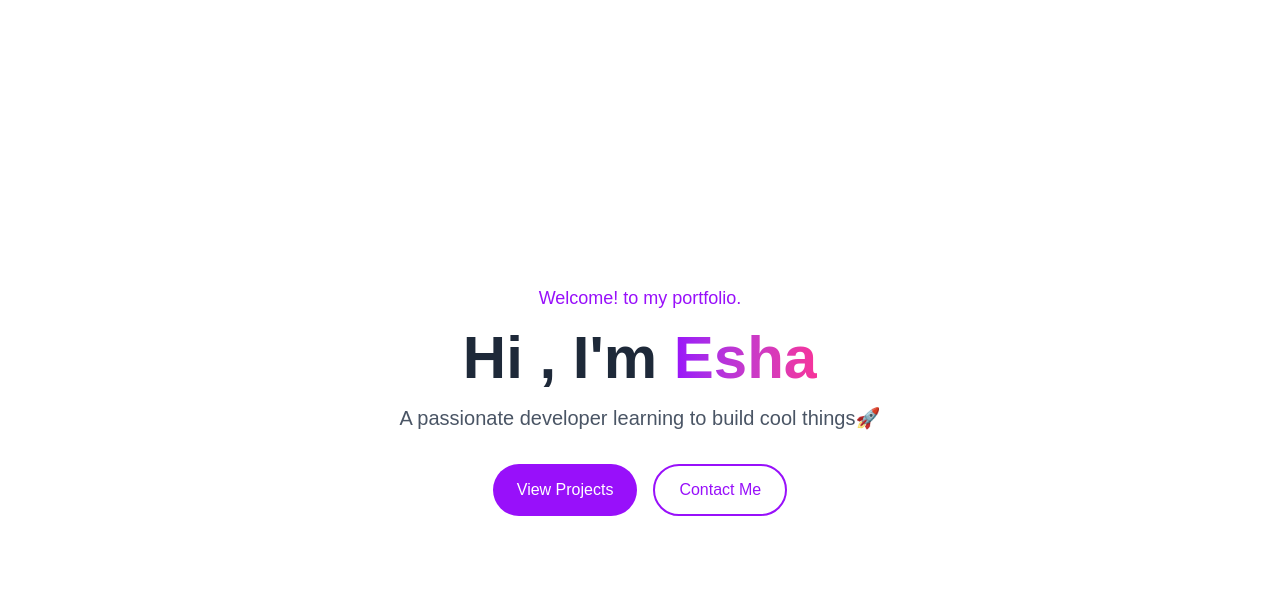
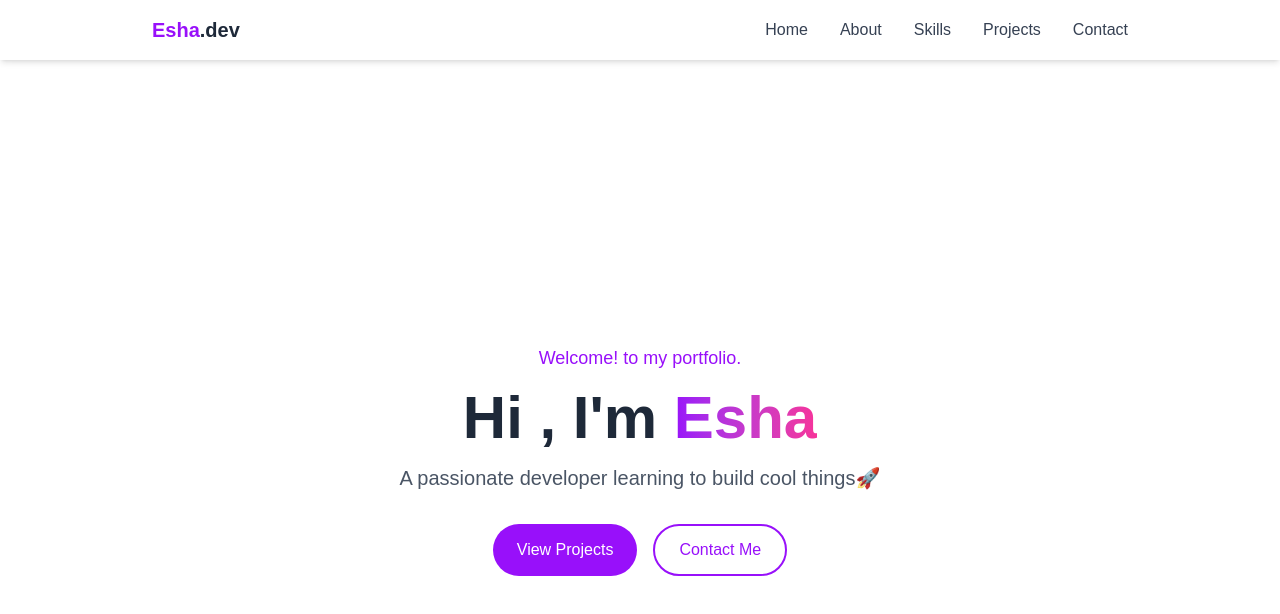
Before and after one commit to EshaLokhande/eshas-portfolio, a Next.js app: page / in a window 1280 px wide. Shown: the top 614 px of the page. Built offline with nearby package versions, Linux system fonts and the light colour scheme.

Commit message:
Added responsive Navbar with mobile menu

```diff
--- a/src/app/layout.js
+++ b/src/app/layout.js
@@ -1,5 +1,6 @@
 import { Geist, Geist_Mono } from "next/font/google";
 import "./globals.css";
+import Navbar from "@/components/Navbar";
 
 const geistSans = Geist({
   variable: "--font-geist-sans",
@@ -22,7 +23,10 @@ export default function RootLayout({ children }) {
       lang="en"
       className={`${geistSans.variable} ${geistMono.variable} h-full antialiased`}
     >
-      <body className="min-h-full flex flex-col">{children}</body>
+      <body className="min-h-full flex flex-col">
+        <Navbar />
+         {children}  {/*Next.js automatically puts page.js's content HERE */}
+      </body>
     </html>
   );
 }
--- a/src/components/Navbar.js
+++ b/src/components/Navbar.js
@@ -6,16 +6,42 @@ import { useState } from "react";
 export default function Navbar() {
     const [isOpen, setIsOpen] = useState(false);
     return (
-        <nav>
-            <Link href="/">Esha.dev</Link>
+        <nav className="sticky top-0 z-50 bg-white/80 backdrop-blur-md shadow-md">
 
-            <div>
-                <Link href="/">Home</Link>
-                <Link href="/about">About</Link>
-                <Link href="/skills">Skills</Link>
-                <Link href="/projects">Projects</Link>
-                <Link href="/contact">Contact</Link>
+            <div className="flex items-center justify-between max-w-5xl mx-auto px-6 py-4 ">
+                <Link href="/" className="text-xl text-purple-600 font-bold">Esha
+                    <span className ="text-gray-800">.dev</span>
+                </Link>
+
+                <div className=" hidden sm:flex gap-8">
+                    <Link href="/" className="font-medium text-gray-700 transition hover:text-purple-600">Home</Link>
+
+                    <Link href="/about" className="font-medium text-gray-700 transition hover:text-purple-600">About</Link>
+
+                    <Link href="/skills" className="font-medium text-gray-700 transition hover:text-purple-600">Skills</Link>
+
+                    <Link href="/projects" className="font-medium text-gray-700 transition hover:text-purple-600">Projects</Link>
+
+                    <Link href="/contact" className="font-medium text-gray-700 transition hover:text-purple-600">Contact</Link>
+
+                </div>
+
+                <button className="sm:hidden text-2xl"
+                    onClick={ ()=> setIsOpen(!isOpen)}>
+                    {isOpen ? 'X' : '☰'}
+                </button>
             </div>
+
+            {isOpen && (
+                <div className="flex flex-col gap-4 px-6 pb-4 sm:hidden">
+                <Link href="/" onClick={() => setIsOpen(false)} className="font-medium text-gray-700">Home</Link>
+                <Link href="/about" onClick={() => setIsOpen(false)} className="font-medium text-gray-700">About</Link>
+                <Link href="/skills" onClick={() => setIsOpen(false)} className="font-medium text-gray-700">Skills</Link>
+                <Link href="/projects" onClick={() => setIsOpen(false)} className="font-medium text-gray-700">Projects</Link>
+                <Link href="/contact" onClick={() => setIsOpen(false)} className="font-medium text-gray-700">Contact</Link>
+                </div>
+            )}
+
         </nav>
     )
 }
```
